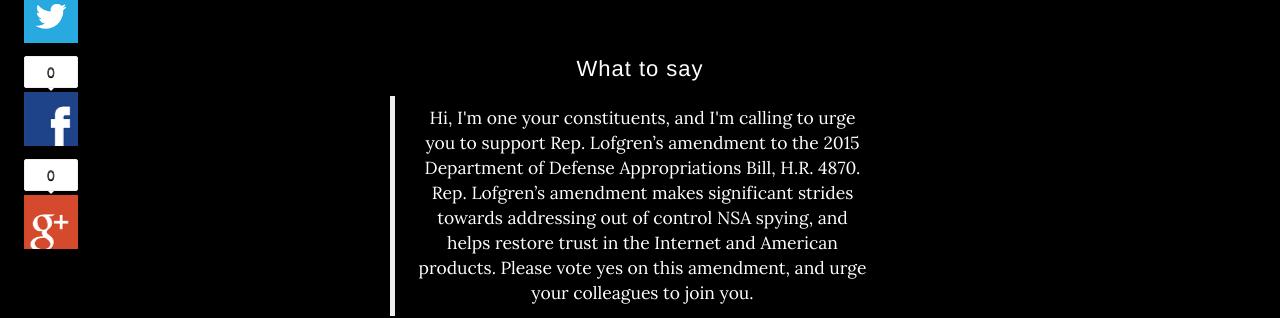
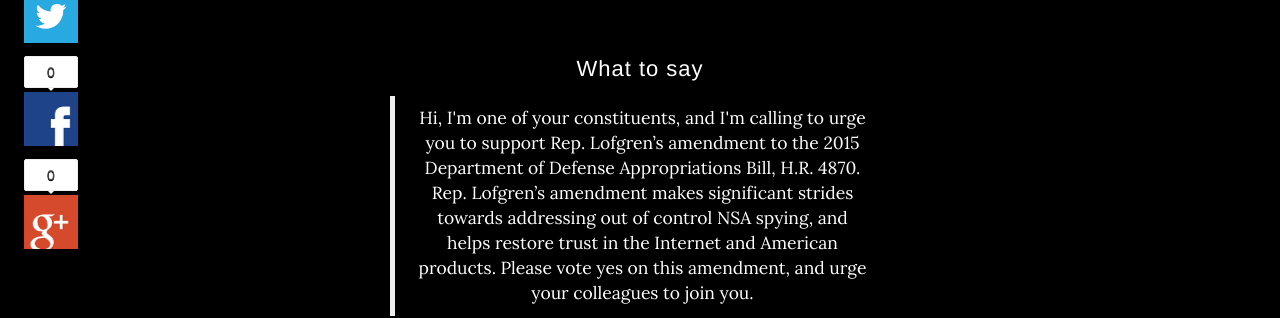
Before and after one commit to tfrce/shutthebackdoor, a Jekyll site: the page index.html, which Jekyll copies as it is, in a window 1280 px wide and 900 px high, scrolled down 1042 px. Shown: the part 153-471 px from the top of the window. Built offline with Jekyll 4.4.1, drawn with Linux system fonts in a browser that asks for light colours; some web fonts are replaced.

```diff
--- a/index.html
+++ b/index.html
@@ -120,7 +120,7 @@
             <div id="tf-call-widget-container">
               <div id="tf-call-widget-form">
                 <h4>What to say</h4>
-                   <blockquote>Hi, I'm one your constituents, and I'm calling to urge you to support Rep. Lofgren’s amendment to the 2015 Department of Defense Appropriations Bill, H.R. 4870. Rep. Lofgren’s amendment makes significant strides towards addressing out of control NSA spying, and helps restore trust in the Internet and American products. Please vote yes on this amendment, and urge your colleagues to join you.</blockquote>
+                   <blockquote>Hi, I'm one of your constituents, and I'm calling to urge you to support Rep. Lofgren’s amendment to the 2015 Department of Defense Appropriations Bill, H.R. 4870. Rep. Lofgren’s amendment makes significant strides towards addressing out of control NSA spying, and helps restore trust in the Internet and American products. Please vote yes on this amendment, and urge your colleagues to join you.</blockquote>
 
                     <form method="get" action="https://call-congress.taskforce.is/create" id="tf-call-tool" role="form">
                         <div class="form-group">
```
